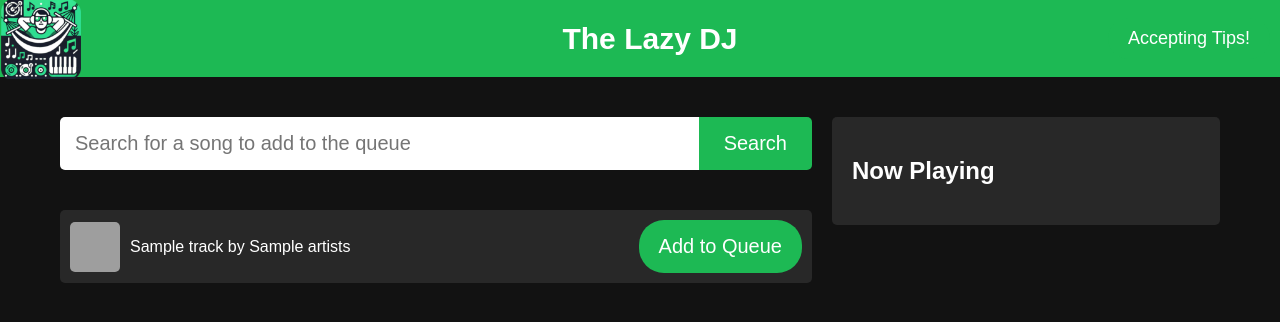
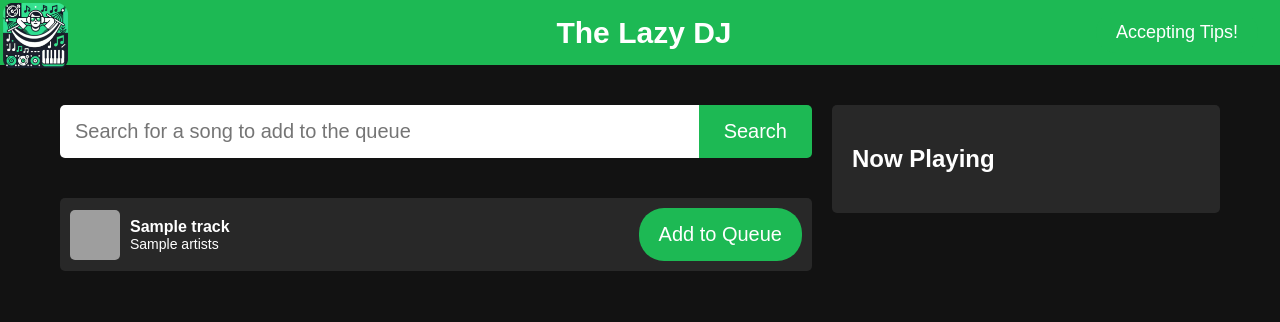
Before and after one commit to jlevangi/LazyDJ, a Flask app: template templates/search.html in a window 1280 px wide. Shown: the top 322 px of the page. Run offline with Flask 2, Linux system fonts and the light colour scheme; the template is opened without the code that fills it: most values are stand-ins (such as "Sample title", 1, 10 or a date in 2020); parts of the project's set-up code (start-up, migrations or seed data) failed here and were passed over; grey boxes are pictures that could not be loaded.

Commit message:
updated some formatting, icon, and results style.

```diff
--- a/static/style.css
+++ b/static/style.css
@@ -11,7 +11,7 @@ body {
 
 h1 {
     margin: 0;
-    padding: 10px;
+    padding: 0px;
     color: #1DB954;
     font-weight: bold;
 }
@@ -43,10 +43,23 @@ a:hover, button:hover {
     padding-top: 25vh;
 }
 
+.icon-container {
+    width: 65px;
+    height: 65px;
+    position: absolute;
+    left: 3px;
+    top: 3px;
+}
+
+.icon-container img {
+    width: 100%;
+    height: 100%;
+    object-fit: contain;
+}
 .header-container {
     background-color: #1DB954;
     color: white;
-    padding: 10px;
+    padding: 4px;
     width: 100%;
     position: sticky;
     top: 0;
@@ -54,19 +67,6 @@ a:hover, button:hover {
     display: flex;
     justify-content: space-between;
     align-items: center;
-}
-
-.icon-container {
-    width: 80px;
-    height: 80px;
-    position: absolute;
-    left: 1px;
-}
-
-.icon-container img {
-    width: 100%;
-    height: 100%;
-    object-fit: contain;
 }
 
 h1 {
@@ -86,7 +86,7 @@ h1 {
     border-radius: 25px;
     font-size: 30px;
     font-weight: bold;
-    padding: 15px 30px;
+    padding: 10px 30px;
     border: none;
 }
 
@@ -171,6 +171,21 @@ h1 {
     padding: 10px;
     margin-bottom: 10px;
     border-radius: 5px;
+}
+.track-info {
+    flex-grow: 1;
+    margin-right: 10px;
+}
+.track-name {
+    font-size: 16px;
+    font-weight: bold;
+    color: #FFFFFF;
+    margin: 0;
+}
+.track-artist {
+    font-size: 14px;
+    color: #B3B3B3;
+    margin: 0;
 }
 
 .album-art {
--- a/templates/search.html
+++ b/templates/search.html
@@ -104,6 +104,13 @@
             });
         }
 
+        function truncateText(text, maxLength) {
+            if (text.length > maxLength) {
+                return text.substring(0, maxLength - 3) + '...';
+            }
+            return text;
+        }
+
         function fetchRecommendations(query) {
     fetch(`/recommendations?query=${query}`)
     .then(response => response.json())
@@ -120,9 +127,23 @@
                 img.className = 'album-art';
                 resultItem.appendChild(img);
             }
-                    const trackInfo = document.createElement('p');
-                    trackInfo.innerText = `${track.name} by ${track.artists}`;
+            const trackInfo = document.createElement('div');
+            trackInfo.className = 'track-info';
+
+            const trackName = document.createElement('p');
+            trackName.className = 'track-name';
+            trackName.innerText = truncateText(track.name, 40);
+            trackName.title = track.name;
+
+            const trackArtist = document.createElement('p');
+            trackArtist.className = 'track-artist';
+            trackArtist.innerText = truncateText(track.artists, 40);
+            trackArtist.title = track.artists;
+
+            trackInfo.appendChild(trackName);
+            trackInfo.appendChild(trackArtist);
             resultItem.appendChild(trackInfo);
+
             const button = document.createElement('button');
             button.innerText = 'Add to Queue';
             button.onclick = () => addTrackToQueue(track.uri);
@@ -182,6 +203,7 @@
         <h1><a href="/search" class="header-link">The Lazy DJ</a></h1>
         <button class="tip-button" id="tipButton">Accepting Tips!</button>
     </div>
+    <body>
         <div class="content-container">
             <div class="main-content">
                 <div class="search-bar-container">
@@ -196,7 +218,14 @@
                         {% if track.album_art %}
                         <img src="{{ track.album_art }}" alt="{{ track.name }} album art" class="album-art">
                         {% endif %}
-                    <p>{{ track.name }} by {{ track.artists }}</p>
+                        <div class="track-info">
+                            <p class="track-name" title="{{ track.name }}">
+                                {{ track.name|truncate(40, true, "...") }}
+                            </p>
+                            <p class="track-artist" title="{{ track.artists }}">
+                                {{ track.artists|truncate(40, true, "...") }}
+                            </p>
+                        </div>
                         <button onclick="addTrackToQueue('{{ track.uri }}')">Add to Queue</button>
                     </div>
                     {% endfor %}
@@ -209,6 +238,7 @@
                 </div>
             </div>
         </div>
+
 
     <div id="tipModal" class="modal">
         <div class="modal-content">
```
Lines whose indentation alone changed are shown as unchanged.
